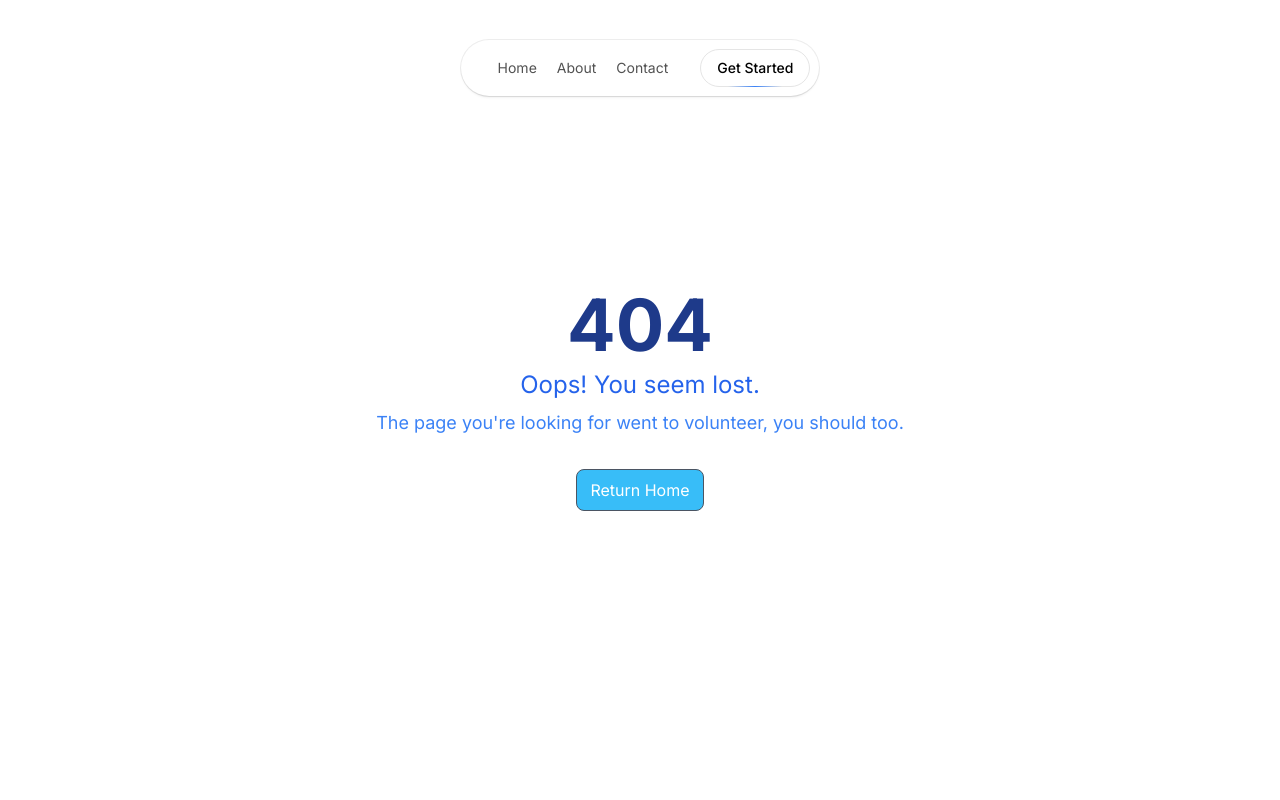
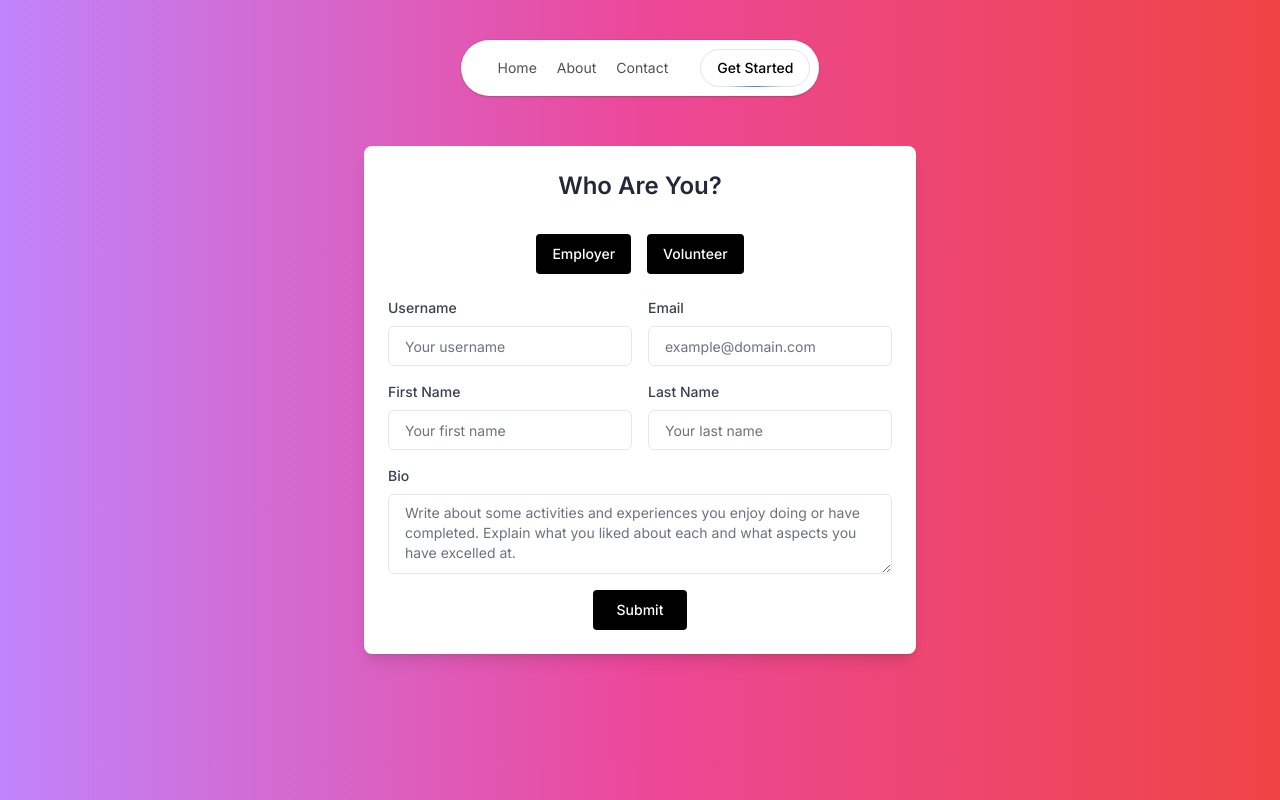
Before and after one commit to lhlRahman/skillsync, a Next.js app: page /pick in a window 1280 px wide. Before the commit this address had no page. Built offline with nearby package versions, Linux system fonts and the light colour scheme.

Commit message:
complete UI for form after login

```diff
--- /dev/null
+++ b/app/pick/page.jsx
@@ -0,0 +1,11 @@
+import { UserInputForm } from "@/components/user-input-form";
+
+const Page = () => {
+  return (
+    <div className="flex justify-center items-center h-screen bg-gradient-to-r from-purple-400 via-pink-500 to-red-500">
+      <UserInputForm />
+    </div>
+  );
+};
+
+export default Page;
--- /dev/null
+++ b/components/ui/button.jsx
@@ -0,0 +1,47 @@
+import * as React from "react"
+import { Slot } from "@radix-ui/react-slot"
+import { cva } from "class-variance-authority";
+
+import { cn } from "@/lib/utils"
+
+const buttonVariants = cva(
+  "inline-flex items-center justify-center whitespace-nowrap rounded-md text-sm font-medium ring-offset-white transition-colors focus-visible:outline-none focus-visible:ring-2 focus-visible:ring-gray-950 focus-visible:ring-offset-2 disabled:pointer-events-none disabled:opacity-50 dark:ring-offset-gray-950 dark:focus-visible:ring-gray-300",
+  {
+    variants: {
+      variant: {
+        default: "bg-primary text-primary-foreground hover:bg-primary/90",
+        destructive:
+          "bg-destructive text-destructive-foreground hover:bg-destructive/90",
+        outline:
+          "border border-input bg-background hover:bg-accent hover:text-accent-foreground",
+        secondary:
+          "bg-secondary text-secondary-foreground hover:bg-secondary/80",
+        ghost: "hover:bg-accent hover:text-accent-foreground",
+        link: "text-primary underline-offset-4 hover:underline",
+      },
+      size: {
+        default: "h-10 px-4 py-2",
+        sm: "h-9 rounded-md px-3",
+        lg: "h-11 rounded-md px-8",
+        icon: "h-10 w-10",
+      },
+    },
+    defaultVariants: {
+      variant: "default",
+      size: "default",
+    },
+  }
+)
+
+const Button = React.forwardRef(({ className, variant, size, asChild = false, ...props }, ref) => {
+  const Comp = asChild ? Slot : "button"
+  return (
+    (<Comp
+      className={cn(buttonVariants({ variant, size, className }))}
+      ref={ref}
+      {...props} />)
+  );
+})
+Button.displayName = "Button"
+
+export { Button, buttonVariants }
--- /dev/null
+++ b/components/ui/input.jsx
@@ -0,0 +1,19 @@
+import * as React from "react"
+
+import { cn } from "@/lib/utils"
+
+const Input = React.forwardRef(({ className, type, ...props }, ref) => {
+  return (
+    (<input
+      type={type}
+      className={cn(
+        "flex h-10 w-full rounded-md border border-gray-200 bg-white px-3 py-2 text-sm ring-offset-white file:border-0 file:bg-transparent file:text-sm file:font-medium placeholder:text-gray-500 focus-visible:outline-none focus-visible:ring-2 focus-visible:ring-gray-950 focus-visible:ring-offset-2 disabled:cursor-not-allowed disabled:opacity-50 dark:border-gray-800 dark:bg-gray-950 dark:ring-offset-gray-950 dark:placeholder:text-gray-400 dark:focus-visible:ring-gray-300",
+        className
+      )}
+      ref={ref}
+      {...props} />)
+  );
+})
+Input.displayName = "Input"
+
+export { Input }
--- /dev/null
+++ b/components/ui/textarea.jsx
@@ -0,0 +1,18 @@
+import * as React from "react"
+
+import { cn } from "@/lib/utils"
+
+const Textarea = React.forwardRef(({ className, ...props }, ref) => {
+  return (
+    (<textarea
+      className={cn(
+        "flex min-h-[80px] w-full rounded-md border border-gray-200 bg-white px-3 py-2 text-sm ring-offset-white placeholder:text-gray-500 focus-visible:outline-none focus-visible:ring-2 focus-visible:ring-gray-950 focus-visible:ring-offset-2 disabled:cursor-not-allowed disabled:opacity-50 dark:border-gray-800 dark:bg-gray-950 dark:ring-offset-gray-950 dark:placeholder:text-gray-400 dark:focus-visible:ring-gray-300",
+        className
+      )}
+      ref={ref}
+      {...props} />)
+  );
+})
+Textarea.displayName = "Textarea"
+
+export { Textarea }
--- /dev/null
+++ b/components/user-input-form.jsx
@@ -0,0 +1,77 @@
+'use client'
+
+import { useState } from 'react';
+import { Button } from "@/components/ui/button"
+import { Input } from "@/components/ui/input"
+import { Textarea } from "@/components/ui/textarea"
+
+export function UserInputForm() {
+  const [user, setUser] = useState({
+    email: "",
+    username: "",
+    firstName: "",
+    lastName: "",
+    type: 0, // 0: not selected, 1: volunteer, 2: employer
+  });
+
+  // Function to handle setting user type
+  const handleUserTypeChange = (type) => {
+    setUser(prevState => ({
+      ...prevState,
+      type: type,
+    }));
+    console.log(user);
+  };
+
+  const handleInputChange = (e) => {
+    setUser({
+      ...user,
+      [e.target.name]: e.target.value
+    });
+    console.log(user);
+  };
+
+  const handleSubmit = (e) => {
+    e.preventDefault();
+    console.log("Submitted user:", user);
+  }
+
+  return (
+    <div className="max-w-3xl mx-auto p-6 bg-white shadow-lg rounded-lg">
+      <h2 className="text-2xl font-semibold text-center text-gray-800 mb-8">Who Are You?</h2>
+      <div className="flex justify-center gap-4 mb-6">
+        <Button className="bg-black text-white px-4 py-2 rounded hover:bg-gray-800" onClick={() => handleUserTypeChange(2)}>Employer</Button>
+        <Button className="bg-black text-white px-4 py-2 rounded hover:bg-gray-800" onClick={() => handleUserTypeChange(1)}>Volunteer</Button>
+      </div>
+      <form className="space-y-4">
+        <div className="grid grid-cols-2 gap-4">
+          <div>
+            <label className="text-sm font-medium text-gray-700 block mb-2" htmlFor="username">Username</label>
+            <Input className="w-full px-4 py-2 border border-gray-200 rounded-md dark:border-gray-800" id="username" name="username" placeholder="Your username" onChange={handleInputChange} />
+          </div>
+          <div>
+            <label className="text-sm font-medium text-gray-700 block mb-2" htmlFor="email">Email</label>
+            <Input className="w-full px-4 py-2 border border-gray-200 rounded-md dark:border-gray-800" id="email" name="email" placeholder="example@domain.com" type="email" onChange={handleInputChange} />
+          </div>
+        </div>
+        <div className="grid grid-cols-2 gap-4">
+          <div>
+            <label className="text-sm font-medium text-gray-700 block mb-2" htmlFor="first-name">First Name</label>
+            <Input className="w-full px-4 py-2 border border-gray-200 rounded-md dark:border-gray-800" id="first-name" name="firstName" placeholder="Your first name" onChange={handleInputChange} />
+          </div>
+          <div>
+            <label className="text-sm font-medium text-gray-700 block mb-2" htmlFor="last-name">Last Name</label>
+            <Input className="w-full px-4 py-2 border border-gray-200 rounded-md dark:border-gray-800" id="last-name" name="lastName" placeholder="Your last name" onChange={handleInputChange} />
+          </div>
+        </div>
+        <div>
+          <label className="text-sm font-medium text-gray-700 block mb-2" htmlFor="bio">Bio</label>
+          <Textarea className="w-full px-4 py-2 border border-gray-200 rounded-md dark:border-gray-800" id="bio" name="bio" placeholder="Write about some activities and experiences you enjoy doing or have completed. Explain what you liked about each and what aspects you have excelled at." onChange={handleInputChange} />
+        </div>
+        <div className="text-center">
+          <Button className="bg-black text-white px-6 py-2 rounded hover:bg-gray-800" onClick={ e => handleSubmit(e)}>Submit</Button>
+        </div>
+      </form>
+    </div>
+  );
+}
--- /dev/null
+++ b/lib/utils.js
@@ -0,0 +1,6 @@
+import { clsx } from "clsx"
+import { twMerge } from "tailwind-merge"
+
+export function cn(...inputs) {
+  return twMerge(clsx(inputs))
+}
--- a/middleware.jsx
+++ b/middleware.jsx
@@ -4,7 +4,7 @@ import { authMiddleware } from "@clerk/nextjs";
 // Please edit this to allow other routes to be public as needed.
 // See https://clerk.com/docs/references/nextjs/auth-middleware for more information about configuring your Middleware
 export default authMiddleware({
-  publicRoutes: ["/"],
+  publicRoutes: ["/", "/pick"],
 });
 
 export const config = {
--- a/tailwind.config.js
+++ b/tailwind.config.js
@@ -21,15 +21,13 @@ module.exports = {
       },
     },
   },
-  plugins: [addVariablesForColors],
+  plugins: [addVariablesForColors, require("tailwindcss-animate")],
 };
 
 // This plugin adds each Tailwind color as a global CSS variable, e.g. var(--gray-200).
 function addVariablesForColors({ addBase, theme }) {
   let allColors = flattenColorPalette(theme("colors"));
-  let newVars = Object.fromEntries(
-    Object.entries(allColors).map(([key, val]) => [`--${key}`, val])
-  );
+  let newVars = Object.fromEntries(Object.entries(allColors).map(([key, val]) => [`--${key}`, val]));
 
   addBase({
     ":root": newVars,
```
Also changed, not shown: package.json (+6 -1 lines), components.json (added), 1 other file (tests, documents, lock files or other folders).
